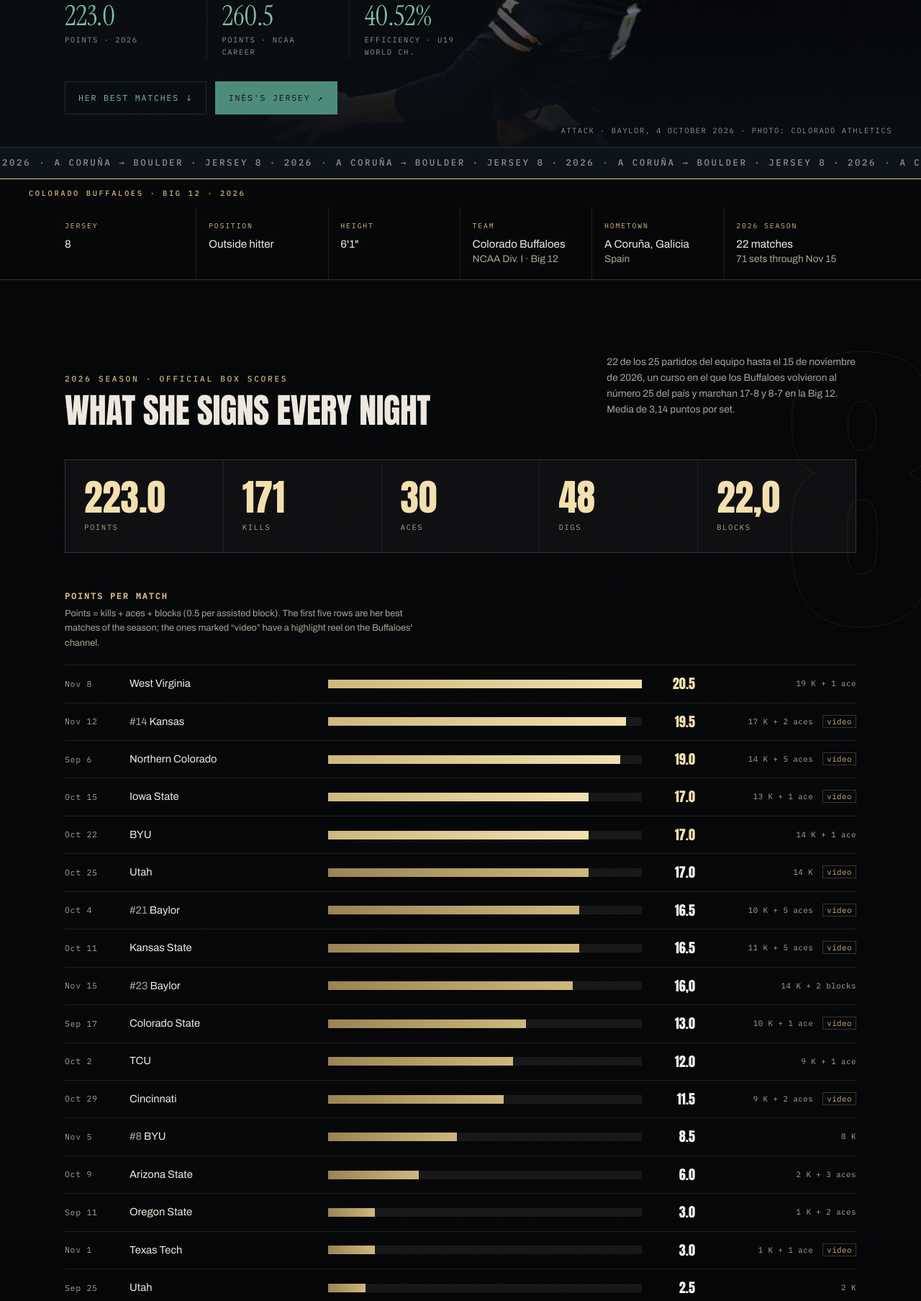
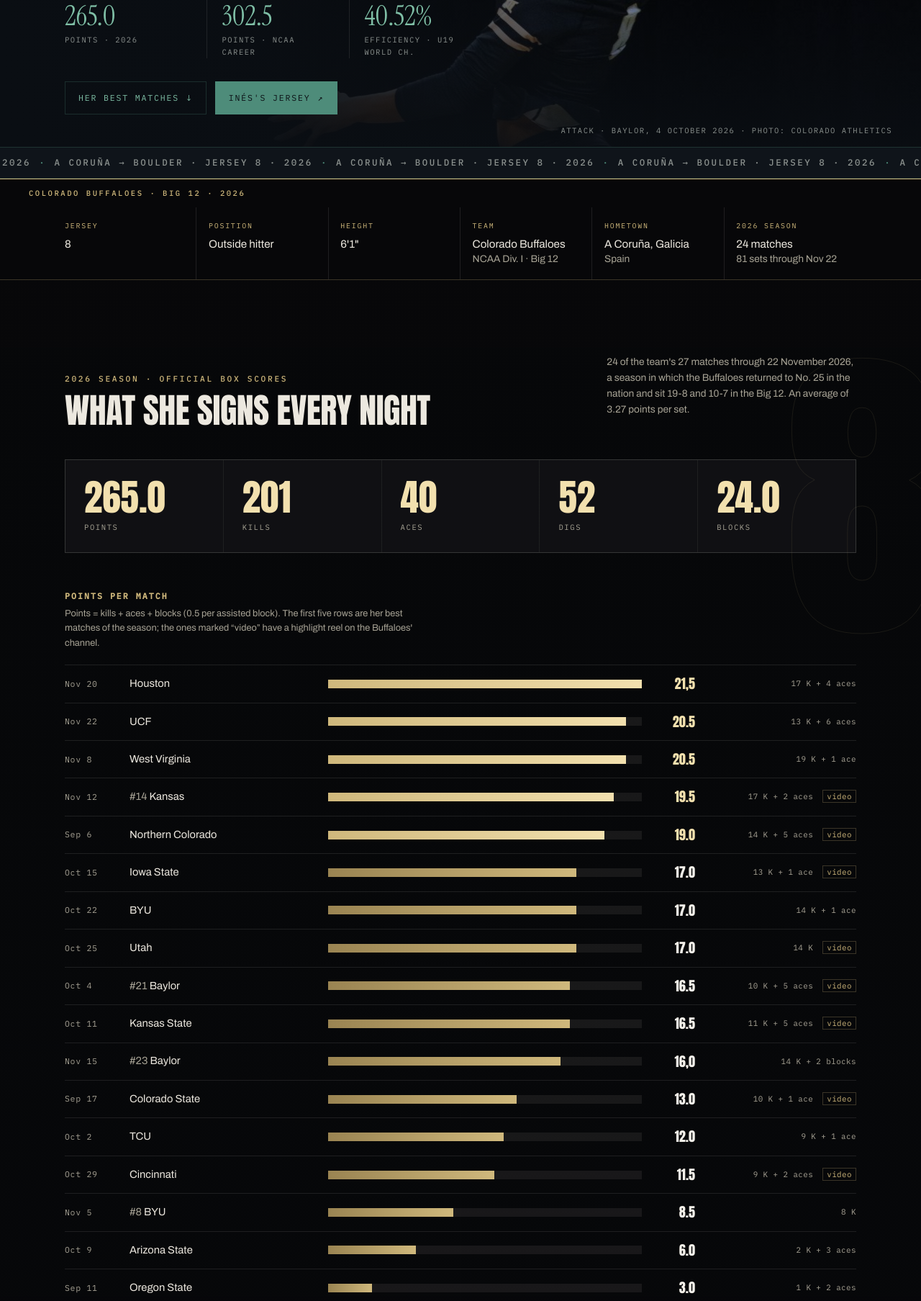
Before and after one commit to YuriiTonkov/ineslosada-8, a plain HTML site: page index.html in a window 1280 px wide. Shown: the part 612-2419 px from the top of the page at 72% size. Drawn offline with Linux system fonts and the light colour scheme; no server answers.

Commit message:
Actualiza los datos a Houston y UCF (20 y 22 nov)

```diff
--- a/index.html
+++ b/index.html
@@ -1013,8 +1013,8 @@ html{-webkit-text-size-adjust:100%}
           y una de las voces que la Universidad pone delante de la cámara.
         </p>
         <div class="stats">
-          <div><b>223,0</b><small>Puntos · 2026</small></div>
-          <div><b>260,5</b><small>Puntos · carrera NCAA</small></div>
+          <div><b>265,0</b><small>Puntos · 2026</small></div>
+          <div><b>302,5</b><small>Puntos · carrera NCAA</small></div>
           <div><b>40,52%</b><small>Eficacia · Mundial S19</small></div>
         </div>
         <div class="cta">
@@ -1071,7 +1071,7 @@ html{-webkit-text-size-adjust:100%}
         <div><dt>Altura</dt><dd>1,86 m</dd></div>
         <div><dt>Equipo</dt><dd>Colorado Buffaloes<br><span class="small">NCAA Div. I · Big 12</span></dd></div>
         <div><dt>Origen</dt><dd>A Coruña, Galicia<br><span class="small">España</span></dd></div>
-        <div><dt>Temporada 2026</dt><dd>22 partidos<br><span class="small">71 sets hasta el 15 nov</span></dd></div>
+        <div><dt>Temporada 2026</dt><dd>24 partidos<br><span class="small">81 sets hasta el 22 nov</span></dd></div>
       </dl>
     </div>
   </section>
@@ -1086,18 +1086,18 @@ html{-webkit-text-size-adjust:100%}
           <h2 class="h2">Lo que firma cada noche</h2>
         </div>
         <p class="small">
-          22 de los 25 partidos del equipo hasta el 15 de noviembre de 2026, un curso en el que los
-          Buffaloes volvieron al número 25 del país y marchan 17-8 y 8-7 en la Big 12. Media de
-          3,14 puntos por set.
+          24 de los 27 partidos del equipo hasta el 22 de noviembre de 2026, un curso en el que los
+          Buffaloes volvieron al número 25 del país y marchan 19-8 y 10-7 en la Big 12. Media de
+          3,27 puntos por set.
         </p>
       </div>
 
       <div class="tiles">
-        <div class="tile"><b>223,0</b><small>Puntos</small></div>
-        <div class="tile"><b>171</b><small>Kills</small></div>
-        <div class="tile"><b>30</b><small>Aces</small></div>
-        <div class="tile"><b>48</b><small>Digs</small></div>
-        <div class="tile"><b>22,0</b><small>Bloqueos</small></div>
+        <div class="tile"><b>265,0</b><small>Puntos</small></div>
+        <div class="tile"><b>201</b><small>Kills</small></div>
+        <div class="tile"><b>40</b><small>Aces</small></div>
+        <div class="tile"><b>52</b><small>Digs</small></div>
+        <div class="tile"><b>24,0</b><small>Bloqueos</small></div>
       </div>
 
       <div class="chart">
@@ -1108,59 +1108,65 @@ html{-webkit-text-size-adjust:100%}
           en el canal de los Buffaloes.
         </p>
         <ul class="rows">
+          <li class="top"><span class="date">20 nov</span><span class="opp">Houston</span>
+            <span class="track"><i style="--w:100%"></i></span><span class="pts">21,5</span>
+            <span class="k">17 K + 4 aces</span></li>
+          <li class="top"><span class="date">22 nov</span><span class="opp">UCF</span>
+            <span class="track"><i style="--w:95%"></i></span><span class="pts">20,5</span>
+            <span class="k">13 K + 6 aces</span></li>
 <li class="top"><span class="date">8 nov</span><span class="opp">West Virginia</span>
-            <span class="track"><i style="--w:100%"></i></span><span class="pts">20,5</span>
+            <span class="track"><i style="--w:95%"></i></span><span class="pts">20,5</span>
             <span class="k">19 K + 1 ace</span></li>
 <li class="top"><span class="date">12 nov</span><span class="opp"><em>#14</em> Kansas</span>
-            <span class="track"><i style="--w:95%"></i></span><span class="pts">19,5</span>
+            <span class="track"><i style="--w:91%"></i></span><span class="pts">19,5</span>
             <span class="k">17 K + 2 aces <span class="v">vídeo</span></span></li>
 <li class="top"><span class="date">6 sep</span><span class="opp">Northern Colorado</span>
-            <span class="track"><i style="--w:93%"></i></span><span class="pts">19,0</span>
+            <span class="track"><i style="--w:88%"></i></span><span class="pts">19,0</span>
             <span class="k">14 K + 5 aces <span class="v">vídeo</span></span></li>
-          <li class="top"><span class="date">15 oct</span><span class="opp">Iowa State</span>
-            <span class="track"><i style="--w:83%"></i></span><span class="pts">17,0</span>
+<li><span class="date">15 oct</span><span class="opp">Iowa State</span>
+            <span class="track"><i style="--w:79%"></i></span><span class="pts">17,0</span>
             <span class="k">13 K + 1 ace <span class="v">vídeo</span></span></li>
-          <li class="top"><span class="date">22 oct</span><span class="opp">BYU</span>
-            <span class="track"><i style="--w:83%"></i></span><span class="pts">17,0</span>
+<li><span class="date">22 oct</span><span class="opp">BYU</span>
+            <span class="track"><i style="--w:79%"></i></span><span class="pts">17,0</span>
             <span class="k">14 K + 1 ace</span></li>
 <li><span class="date">25 oct</span><span class="opp">Utah</span>
-            <span class="track"><i style="--w:83%"></i></span><span class="pts">17,0</span>
+            <span class="track"><i style="--w:79%"></i></span><span class="pts">17,0</span>
             <span class="k">14 K <span class="v">vídeo</span></span></li>
 <li><span class="date">4 oct</span><span class="opp"><em>#21</em> Baylor</span>
-            <span class="track"><i style="--w:80%"></i></span><span class="pts">16,5</span>
+            <span class="track"><i style="--w:77%"></i></span><span class="pts">16,5</span>
             <span class="k">10 K + 5 aces <span class="v">vídeo</span></span></li>
 <li><span class="date">11 oct</span><span class="opp">Kansas State</span>
-            <span class="track"><i style="--w:80%"></i></span><span class="pts">16,5</span>
+            <span class="track"><i style="--w:77%"></i></span><span class="pts">16,5</span>
             <span class="k">11 K + 5 aces <span class="v">vídeo</span></span></li>
 <li><span class="date">15 nov</span><span class="opp"><em>#23</em> Baylor</span>
-            <span class="track"><i style="--w:78%"></i></span><span class="pts">16,0</span>
+            <span class="track"><i style="--w:74%"></i></span><span class="pts">16,0</span>
             <span class="k">14 K + 2 bloqueos</span></li>
 <li><span class="date">17 sep</span><span class="opp">Colorado State</span>
-            <span class="track"><i style="--w:63%"></i></span><span class="pts">13,0</span>
+            <span class="track"><i style="--w:60%"></i></span><span class="pts">13,0</span>
             <span class="k">10 K + 1 ace <span class="v">vídeo</span></span></li>
 <li><span class="date">2 oct</span><span class="opp">TCU</span>
-            <span class="track"><i style="--w:59%"></i></span><span class="pts">12,0</span>
+            <span class="track"><i style="--w:56%"></i></span><span class="pts">12,0</span>
             <span class="k">9 K + 1 ace</span></li>
 <li><span class="date">29 oct</span><span class="opp">Cincinnati</span>
-            <span class="track"><i style="--w:56%"></i></span><span class="pts">11,5</span>
+            <span class="track"><i style="--w:53%"></i></span><span class="pts">11,5</span>
             <span class="k">9 K + 2 aces <span class="v">vídeo</span></span></li>
 <li><span class="date">5 nov</span><span class="opp"><em>#8</em> BYU</span>
-            <span class="track"><i style="--w:41%"></i></span><span class="pts">8,5</span>
+            <span class="track"><i style="--w:40%"></i></span><span class="pts">8,5</span>
             <span class="k">8 K</span></li>
 <li><span class="date">9 oct</span><span class="opp">Arizona State</span>
-            <span class="track"><i style="--w:29%"></i></span><span class="pts">6,0</span>
+            <span class="track"><i style="--w:28%"></i></span><span class="pts">6,0</span>
             <span class="k">2 K + 3 aces</span></li>
 <li><span class="date">11 sep</span><span class="opp">Oregon State</span>
-            <span class="track"><i style="--w:15%"></i></span><span class="pts">3,0</span>
+            <span class="track"><i style="--w:14%"></i></span><span class="pts">3,0</span>
             <span class="k">1 K + 2 aces</span></li>
 <li><span class="date">1 nov</span><span class="opp">Texas Tech</span>
-            <span class="track"><i style="--w:15%"></i></span><span class="pts">3,0</span>
+            <span class="track"><i style="--w:14%"></i></span><span class="pts">3,0</span>
             <span class="k">1 K + 1 ace <span class="v">vídeo</span></span></li>
 <li><span class="date">25 sep</span><span class="opp">Utah</span>
             <span class="track"><i style="--w:12%"></i></span><span class="pts">2,5</span>
             <span class="k">2 K</span></li>
 <li><span class="date">28 ago</span><span class="opp">CSUN</span>
-            <span class="track"><i style="--w:10%"></i></span><span class="pts">2,0</span>
+            <span class="track"><i style="--w:9%"></i></span><span class="pts">2,0</span>
             <span class="k">1 K <span class="v">vídeo</span></span></li>
 <li><span class="date">4 sep</span><span class="opp">Wichita State</span>
             <span class="track"><i style="--w:7%"></i></span><span class="pts">1,5</span>
@@ -1399,6 +1405,12 @@ html{-webkit-text-size-adjust:100%}
         <a href="https://nil.store/colorado/col-ines-losada-8" target="_blank" rel="noopener">su locker room de la NIL Store →</a>
       </p>
     </div>
+
+      <p class="small" style="margin-top:22px">
+        Los resúmenes completos de los dos últimos partidos están en el canal de la Big 12:
+        <a href="https://www.youtube.com/watch?v=ZZQ_wQyB3kA" target="_blank" rel="noopener">Houston (20 nov)</a> ·
+        <a href="https://www.youtube.com/watch?v=l3_Jp-MF1KQ" target="_blank" rel="noopener">UCF (22 nov)</a>.
+      </p>
 </section>
 
   <!-- ================= GALERÍA =================
@@ -1621,12 +1633,12 @@ html{-webkit-text-size-adjust:100%}
           <li><span class="y">2026</span><span><b>Europeo Sub-22 en La Haya</b>
             <small>Convocada con la Sub-22, con el 7 a la espalda.</small></span></li>
           <li><span class="y">2026</span><span><b>Récord personal con los Buffaloes</b>
-            <small>20,5 puntos ante West Virginia (8 nov): 19 kills, un ace y un bloqueo.</small></span></li>
+            <small>21,5 puntos en Houston (20 nov): 17 kills, 4 aces y un bloqueo.</small></span></li>
         </ul>
       </div>
 
       <p class="small mono" style="margin-top:clamp(26px,3.5vw,44px)">
-        Carrera NCAA: 43 partidos · 136 sets · 260,5 puntos · 187 kills · 50 aces · 66 digs · 23,5 bloqueos.
+        Carrera NCAA: 45 partidos · 146 sets · 302,5 puntos · 217 kills · 60 aces · 70 digs · 25,5 bloqueos.
       </p>
     </div>
   </section>
@@ -2004,6 +2016,9 @@ html{-webkit-text-size-adjust:100%}
       <div>
         <h4>Crónicas de sus partidos</h4>
         <ul>
+          <li><a href="https://cubuffs.com/news/2026/11/22/volleyball-senior-buffs-lift-colorado-over-ucf-in-five" target="_blank" rel="noopener">Victoria 3-2 en UCF (22 nov)</a></li>
+          <li><a href="https://cubuffs.com/news/2026/11/20/volleyball-buffs-serve-up-a-win-over-houston" target="_blank" rel="noopener">Victoria 3-2 en Houston (20 nov)</a></li>
+          <li><a href="https://cubuffs.com/news/2026/11/15/volleyball-colorado-falls-in-five-to-baylor" target="_blank" rel="noopener">Derrota 2-3 ante el nº 23 Baylor (15 nov)</a></li>
           <li><a href="https://cubuffs.com/news/2026/11/12/volleyball-losada-leads-colorado-to-a-sweep-against-no-14-kansas" target="_blank" rel="noopener">Barrida 3-0 al nº 14 Kansas (12 nov)</a></li>
           <li><a href="https://cubuffs.com/news/2026/11/8/volleyball-buffs-fall-to-west-virginia-in-four-sets" target="_blank" rel="noopener">Derrota 1-3 en West Virginia (8 nov)</a></li>
           <li><a href="https://cubuffs.com/news/2026/11/5/volleyball-no-25-colorado-falls-to-no-8-byu" target="_blank" rel="noopener">Derrota 0-3 ante el nº 8 BYU (5 nov)</a></li>
@@ -2035,7 +2050,7 @@ html{-webkit-text-size-adjust:100%}
       Mundial Sub-19, de La Opinión A Coruña / Prensa Ibérica; el retrato en A Coruña, del
       mismo diario; y la del tridente, de Dani Patiño / DxT Campeón. Todas, como cobertura
       periodística.
-      Estadísticas: actas y páginas oficiales de cubuffs.com, consultadas el 16 de noviembre de 2026.
+      Estadísticas: actas y páginas oficiales de cubuffs.com, consultadas el 24 de noviembre de 2026.
       <span>Los retratos con la selección son de la Real Federación Española de Voleibol (RFEVB).</span>
       <span class="legal-nota">Página no oficial, hecha como homenaje para Inés Losada. No está vinculada a la Universidad de
       Colorado, a CU Athletics ni a ninguna de las marcas citadas. En las ruedas de prensa, la
@@ -2099,22 +2114,22 @@ html{-webkit-text-size-adjust:100%}
     "7 555 km · 8 horas de diferencia":"7,555 km · 8 hours apart",
     /* ficha */
     "Dorsal":"Jersey","Puesto":"Position","Altura":"Height","Equipo":"Team","Origen":"Hometown",
-    "España":"Spain","Temporada 2026":"2026 season","22 partidos":"22 matches",
-    "71 sets hasta el 15 nov":"71 sets through Nov 15",
+    "España":"Spain","Temporada 2026":"2026 season","24 partidos":"24 matches",
+    "81 sets hasta el 22 nov":"81 sets through Nov 22",
     /* temporada */
     "Temporada 2026 · datos de las actas oficiales":"2026 season · official box scores",
     "Lo que firma cada noche":"What she signs every night",
-    "21 de los 24 partidos del equipo hasta el 12 de noviembre de 2026, un curso en el que los Buffaloes volvieron al número 25 del país y marchan 17-7 y 8-6 en la Big 12. Media de 3,14 puntos por set.":
-      "22 of the team's 25 matches through 15 November 2026, a season in which the Buffaloes returned to No. 25 in the nation and sit 17-8 and 8-7 in the Big 12. An average of 3.14 points per set.",
+    "24 de los 27 partidos del equipo hasta el 22 de noviembre de 2026, un curso en el que los Buffaloes volvieron al número 25 del país y marchan 19-8 y 10-7 en la Big 12. Media de 3,27 puntos por set.":
+      "24 of the team's 27 matches through 22 November 2026, a season in which the Buffaloes returned to No. 25 in the nation and sit 19-8 and 10-7 in the Big 12. An average of 3.27 points per set.",
     "Puntos":"Points","Bloqueos":"Blocks","Puntos por partido":"Points per match",
     "Puntos = kills + aces + bloqueos (0,5 por bloqueo asistido). Las cinco primeras líneas son sus mejores partidos del curso; las que llevan la marca «vídeo» tienen reel publicado en el canal de los Buffaloes.":
       "Points = kills + aces + blocks (0.5 per assisted block). The first five rows are her best matches of the season; the ones marked “video” have a highlight reel on the Buffaloes' channel.",
-    "6 sep":"Sep 6","4 oct":"Oct 4","11 oct":"Oct 11","15 oct":"Oct 15","15 nov":"Nov 15","14 K + 2 bloqueos":"14 K + 2 blocks","22 oct":"Oct 22","25 oct":"Oct 25","17 sep":"Sep 17","2 oct":"Oct 2",
+    "6 sep":"Sep 6","4 oct":"Oct 4","11 oct":"Oct 11","15 oct":"Oct 15","15 nov":"Nov 15","20 nov":"Nov 20","22 nov":"Nov 22","14 K + 2 bloqueos":"14 K + 2 blocks","22 oct":"Oct 22","25 oct":"Oct 25","17 sep":"Sep 17","2 oct":"Oct 2",
     "9 oct":"Oct 9","11 sep":"Sep 11","25 sep":"Sep 25","28 ago":"Aug 28","4 sep":"Sep 4",
     "29 ago":"Aug 29","12 sep":"Sep 12","18 sep":"Sep 18","29 oct":"Oct 29",
     "1 nov":"Nov 1","5 nov":"Nov 5","8 nov":"Nov 8","12 nov":"Nov 12",
     "vídeo":"video","Sin puntos ·":"No points ·","Sin puntos":"No points",
-    "223,0":"223.0","260,5":"260.5","40,52%":"40.52%","20,5":"20.5","19,5":"19.5","19,0":"19.0",
+    "265,0":"265.0","302,5":"302.5","24,0":"24.0","40,52%":"40.52%","20,5":"20.5","19,5":"19.5","19,0":"19.0",
     "20,0":"20.0","17,0":"17.0",
     "16,5":"16.5","13,0":"13.0","12,0":"12.0","11,5":"11.5","8,5":"8.5","6,0":"6.0",
     "3,0":"3.0","2,5":"2.5","2,0":"2.0","1,5":"1.5","1,0":"1.0","0,0":"0.0",
@@ -2141,6 +2156,7 @@ html{-webkit-text-size-adjust:100%}
       "17 September. 10 kills in the in-state derby, the night the Buffs' 9-0 start matched the best in program history.",
     "Ver en YouTube":"Watch on YouTube",
     "El resto de la temporada":"The rest of the season",
+    "Los resúmenes completos de los dos últimos partidos están en el canal de la Big 12:":"Full highlights from the last two matches are on the Big 12 channel:",
     "Colorado State · 17 sep":"Colorado State · Sep 17",
     "El derbi del estado, la noche en que el 9-0 de las Buffs igualó el mejor arranque de su historia.":"The in-state derby, the night the Buffs' 9-0 start matched the best in program history.",
     "Cincinnati · 29 oct":"Cincinnati · Oct 29",
@@ -2248,13 +2264,13 @@ html{-webkit-text-size-adjust:100%}
     "Debut en la NCAA":"NCAA debut",
     "37,5 puntos, 21 partidos, 65 sets y 20 aces en su primera temporada.":"37.5 points, 21 matches, 65 sets and 20 aces in her first season.",
     "Récord personal con los Buffaloes":"Career high with the Buffaloes",
-    "20,5 puntos ante West Virginia (8 nov): 19 kills, un ace y un bloqueo.":"20.5 points against West Virginia (Nov 8): 19 kills, an ace and a block.",
+    "21,5 puntos en Houston (20 nov): 17 kills, 4 aces y un bloqueo.":"21.5 points at Houston (Nov 20): 17 kills, 4 aces and a block.",
     "Convocada con la selección absoluta":"Called up to the senior national team",
     "Entra en la lista de España para la CEV European League, con el 23.":"Named in Spain's squad for the CEV European League, wearing 23.",
     "Europeo Sub-22 en La Haya":"U22 European Championship in The Hague",
     "Convocada con la Sub-22, con el 7 a la espalda.":"Called up to the U22 side, wearing 7.",
-    "Carrera NCAA: 43 partidos · 136 sets · 260,5 puntos · 187 kills · 50 aces · 66 digs · 23,5 bloqueos.":
-      "NCAA career: 43 matches · 136 sets · 260.5 points · 187 kills · 50 aces · 66 digs · 23.5 blocks.",
+    "Carrera NCAA: 45 partidos · 146 sets · 302,5 puntos · 217 kills · 60 aces · 70 digs · 25,5 bloqueos.":
+      "NCAA career: 45 matches · 146 sets · 302.5 points · 217 kills · 60 aces · 70 digs · 25.5 blocks.",
     /* selección */
     "Selección española":"Spain national team","La camiseta roja":"The red jersey",
     "Antes de Boulder hubo España. Con la Sub-17 fue elegida mejor receptora del torneo WEVZA de Grünheide y entró en el siete ideal. Con la Sub-19 jugó el Mundial de la FIVB de 2025, donde terminó con 120 puntos y un 40,52% de eficacia en ataque.":
@@ -2291,6 +2307,8 @@ html{-webkit-text-size-adjust:100%}
     "Plantilla 2026":"2026 roster","Estadísticas de la temporada":"Season statistics",
     "Canal BuffsTV en YouTube":"BuffsTV channel on YouTube",
     "Crónicas de sus partidos":"Match reports",
+    "Victoria 3-2 en UCF (22 nov)":"3-2 win at UCF (Nov 22)","Victoria 3-2 en Houston (20 nov)":"3-2 win at Houston (Nov 20)",
+    "Derrota 2-3 ante el nº 23 Baylor (15 nov)":"2-3 loss to No. 23 Baylor (Nov 15)",
     "Barrida 3-0 al nº 14 Kansas (12 nov)":"3-0 sweep of No. 14 Kansas (Nov 12)",
     "Derrota 1-3 en West Virginia (8 nov)":"1-3 loss at West Virginia (Nov 8)",
     "Derrota 0-3 ante el nº 8 BYU (5 nov)":"0-3 loss to No. 8 BYU (Nov 5)",
@@ -2307,7 +2325,7 @@ html{-webkit-text-size-adjust:100%}
     "Créditos.":"Credits.","Vídeos: canal oficial":"Video: the official",
     "Los retratos con la selección son de la Real Federación Española de Voleibol (RFEVB).":
       "The portraits with the national team are from the Royal Spanish Volleyball Federation (RFEVB).",
-    "de Colorado Athletics en YouTube; aquí solo se enlazan. Fotos: Colorado Athletics / cubuffs.com, salvo las de la selección española: la del Mundial Sub-19, de La Opinión A Coruña / Prensa Ibérica; el retrato en A Coruña, del mismo diario; y la del tridente, de Dani Patiño / DxT Campeón. Todas, como cobertura periodística. Estadísticas: actas y páginas oficiales de cubuffs.com, consultadas el 16 de noviembre de 2026.":
+    "de Colorado Athletics en YouTube; aquí solo se enlazan. Fotos: Colorado Athletics / cubuffs.com, salvo las de la selección española: la del Mundial Sub-19, de La Opinión A Coruña / Prensa Ibérica; el retrato en A Coruña, del mismo diario; y la del tridente, de Dani Patiño / DxT Campeón. Todas, como cobertura periodística. Estadísticas: actas y páginas oficiales de cubuffs.com, consultadas el 24 de noviembre de 2026.":
       "channel of Colorado Athletics on YouTube; here they are only linked. Photos: Colorado Athletics / cubuffs.com, except the Spain national team ones: the U19 World Championship photo, from La Opinión A Coruña / Prensa Ibérica; the portrait in A Coruña, from the same newspaper; and the trio, by Dani Patiño / DxT Campeón. All as press coverage. Statistics: official box scores and pages from cubuffs.com, consulted on 13 November 2026.",
     "Página no oficial, hecha como homenaje para Inés Losada. No está vinculada a la Universidad de Colorado, a CU Athletics ni a ninguna de las marcas citadas. En las ruedas de prensa, la identificación de Inés se hizo por el dorsal de la camiseta y el cotejo con su ficha oficial: la certeza es alta en la de Colorado State y media en las de Northern Colorado y Kansas State.":
       "Unofficial page, made as a tribute to Inés Losada. It is not affiliated with the University of Colorado, CU Athletics or any of the brands mentioned. In the press conferences, Inés was identified by the jersey number and by comparison with her official roster profile: certainty is high for the Colorado State one and moderate for the Northern Colorado and Kansas State ones."
```
Lines whose indentation alone changed are shown as unchanged.
